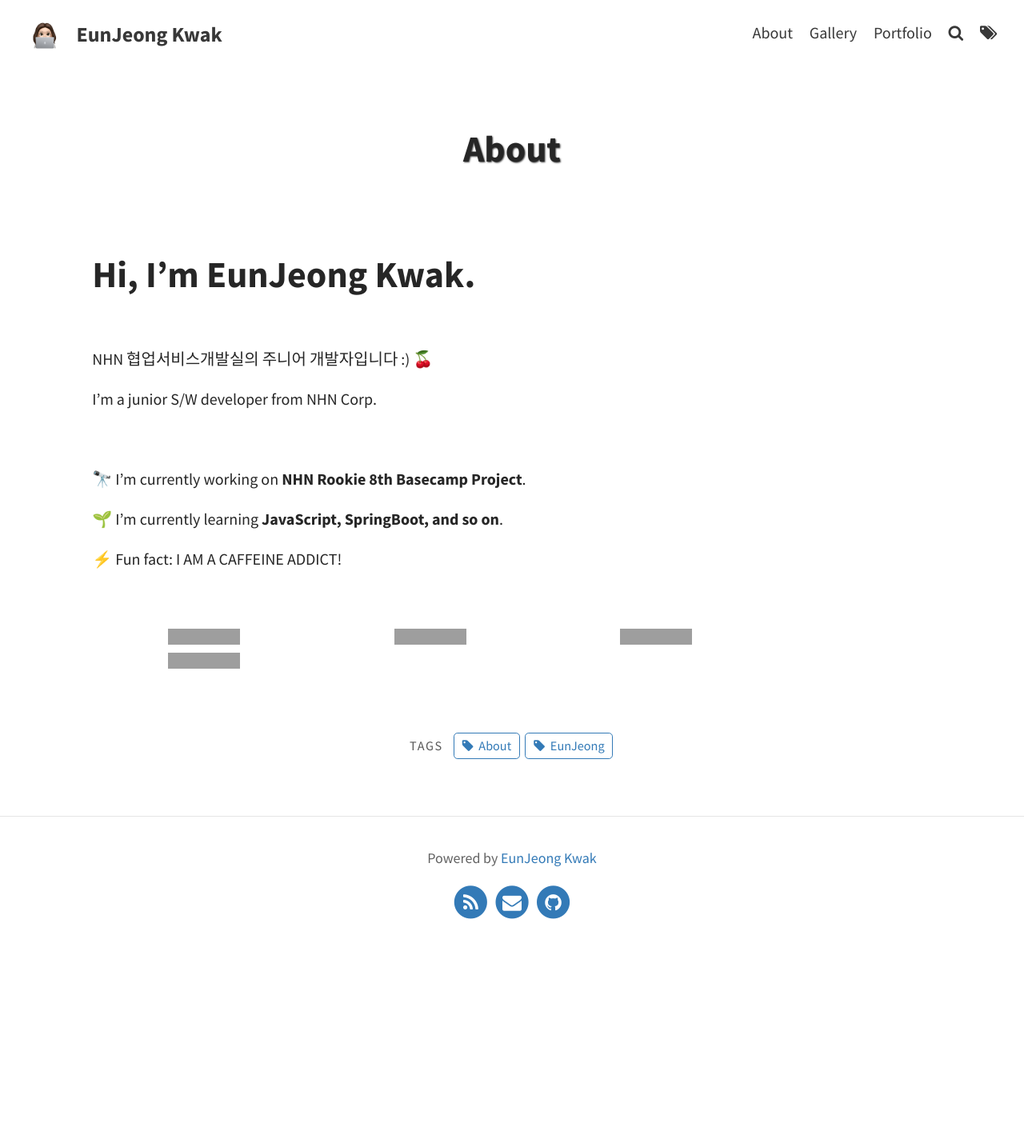
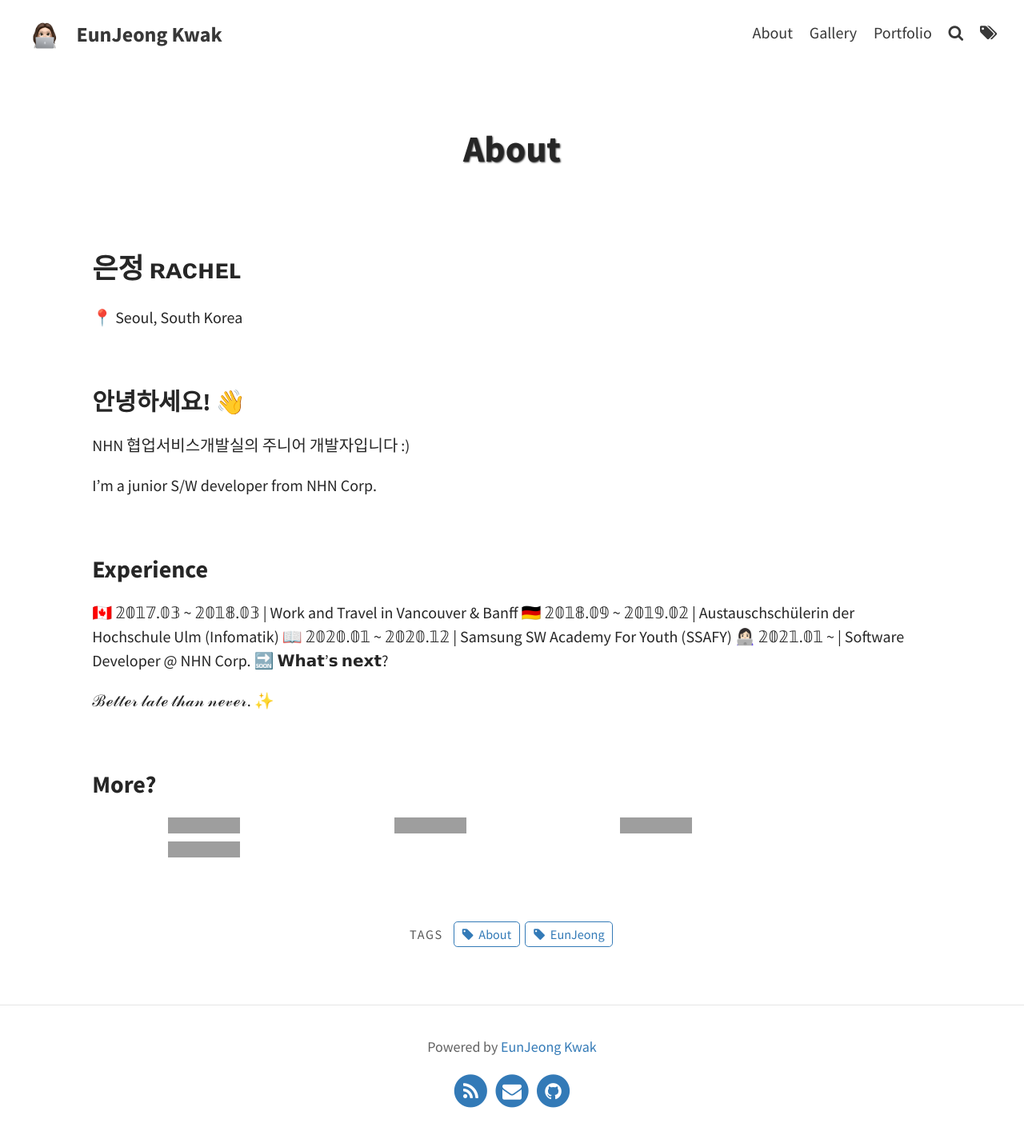
Before and after one commit to rachel-kwak/rachel-kwak.github.io, a Jekyll site: the page built from pages/about.md, in a window 1280 px wide, cut to the strip 0-1427 px from the top of the page. Shown: the top 1424 px of the strip at 80% size. Built offline with Jekyll 4.4.1, drawn with Linux system fonts in a browser that asks for light colours; before the commit the page ends 1191 px from its top, so only the background shows below that; grey boxes are pictures that could not be loaded.

Commit message:
about me

```diff
--- a/pages/about.md
+++ b/pages/about.md
@@ -8,22 +8,37 @@ tags: [About, EunJeong]
 
 
 
-# Hi, I'm EunJeong Kwak.
+## 은정 ʀᴀᴄʜᴇʟ
+📍 Seoul, South Korea
 
-<br>NHN 협업서비스개발실의 주니어 개발자입니다 :) 🍒
+<br>
+
+### 안녕하세요! 👋
+
+NHN 협업서비스개발실의 주니어 개발자입니다 :)
 
 I'm a junior S/W developer from NHN Corp.
 
 <br>
 
-🔭 I’m currently working on **NHN Rookie 8th Basecamp Project**.
+### Experience
 
-🌱 I’m currently learning **JavaScript, SpringBoot, and so on**.
+🇨🇦 𝟚𝟘𝟙𝟟.𝟘𝟛 ~ 𝟚𝟘𝟙𝟠.𝟘𝟛
+ |   Work and Travel in Vancouver & Banff
+🇩🇪 𝟚𝟘𝟙𝟠.𝟘𝟡 ~ 𝟚𝟘𝟙𝟡.𝟘𝟚
+ |   Austauschschülerin der Hochschule Ulm (Infomatik)
+📖 𝟚𝟘𝟚𝟘.𝟘𝟙 ~ 𝟚𝟘𝟚𝟘.𝟙𝟚
+ |   Samsung SW Academy For Youth (SSAFY)
+👩🏻‍💻 𝟚𝟘𝟚𝟙.𝟘𝟙 ~
+ |   Software Developer @ NHN Corp.
+🔜 𝗪𝗵𝗮𝘁’𝘀 𝗻𝗲𝘅𝘁?
 
-⚡ Fun fact: I AM A CAFFEINE ADDICT!
+ℬℯ𝓉𝓉ℯ𝓇 𝓁𝒶𝓉ℯ 𝓉𝒽𝒶𝓃 𝓃ℯ𝓋ℯ𝓇. ✨
 
 <br>
 
-[![Gmail Badge](https://img.shields.io/badge/Gmail-d14836?style=flat-square&logo=Gmail&logoColor=white&link=mailto:iamkkwak@gmail.com)](mailto:iamkkwak@gmail.com) [![Tech Blog Badge](http://img.shields.io/badge/-Tech%20blog-black?style=flat-square&logo=github&link=https://eun-jeong.tistory.com)](https://eun-jeong.tistory.com) [![Linkedin Badge](https://img.shields.io/badge/-LinkedIn-blue?style=flat-square&logo=Linkedin&logoColor=white&link=www.linkedin.com/in/eun-jeong)](www.linkedin.com/in/eun-jeong) [![Facebook Badge](https://img.shields.io/badge/facebook-1877f2?style=flat-square&logo=facebook&logoColor=white&link=https://www.facebook.com/kwakeunjeong2)](https://www.facebook.com/kwakeunjeong2)
+### More?
+
+[![Gmail Badge](https://img.shields.io/badge/Gmail-d14836?style=flat-square&logo=Gmail&logoColor=white&link=mailto:iamkkwak@gmail.com)](mailto:iamkkwak@gmail.com) [![Tech Blog Badge](http://img.shields.io/badge/-Tech%20blog-black?style=flat-square&logo=github&link=https://eun-jeong.tistory.com)](https://eun-jeong.tistory.com) [![Linkedin Badge](https://img.shields.io/badge/-LinkedIn-blue?style=flat-square&logo=Linkedin&logoColor=white&link=www.linkedin.com/in/eun-jeong)](https://www.linkedin.com/in/eun-jeong) [![Facebook Badge](https://img.shields.io/badge/facebook-1877f2?style=flat-square&logo=facebook&logoColor=white&link=https://www.facebook.com/kwakeunjeong2)](https://www.facebook.com/kwakeunjeong2)
 
 <br>
```
